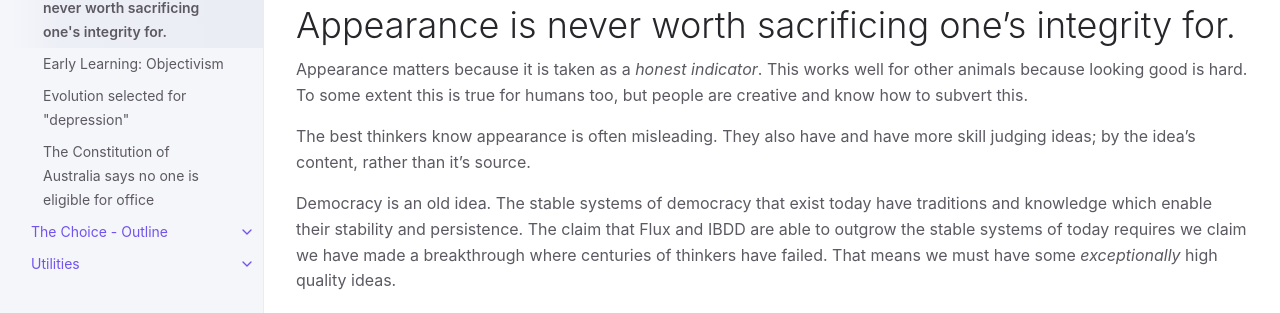
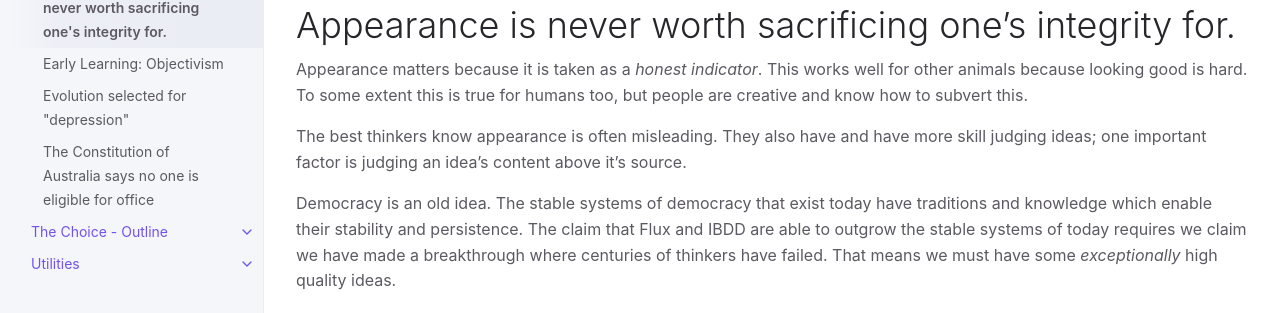
Before and after one commit to curi/fi, a Jekyll site: the page built from docs/pub-drafts/flux-appearance-and-integrity.md, in a window 1280 px wide and 1386 px high. Shown: the part 236-549 px from the top of the window. Built offline with Jekyll 4.4.1, drawn with Linux system fonts in a browser that asks for light colours.

Commit message:
mistake:more ways of judging ideas
correct misleading statement regarding judging ideas. this is wordier than I wanted it to be

```diff
--- a/docs/pub-drafts/flux-appearance-and-integrity.md
+++ b/docs/pub-drafts/flux-appearance-and-integrity.md
@@ -10,7 +10,7 @@ parent: Public Drafts
 
 Appearance matters because it is taken as a *honest indicator*. This works well for other animals because looking good is hard. To some extent this is true for humans too, but people are creative and know how to subvert this.
 
-The best thinkers know appearance is often misleading. They also have and have more skill judging ideas; by the idea's content, rather than it's source.
+The best thinkers know appearance is often misleading. They also have and have more skill judging ideas; one important factor is judging an idea's content above it's source.
 
 Democracy is an old idea. The stable systems of democracy that exist today have traditions and knowledge which enable their stability and persistence. The claim that Flux and IBDD are able to outgrow the stable systems of today requires we claim we have made a breakthrough where centuries of thinkers have failed. That means we must have some *exceptionally* high quality ideas.
 
```
